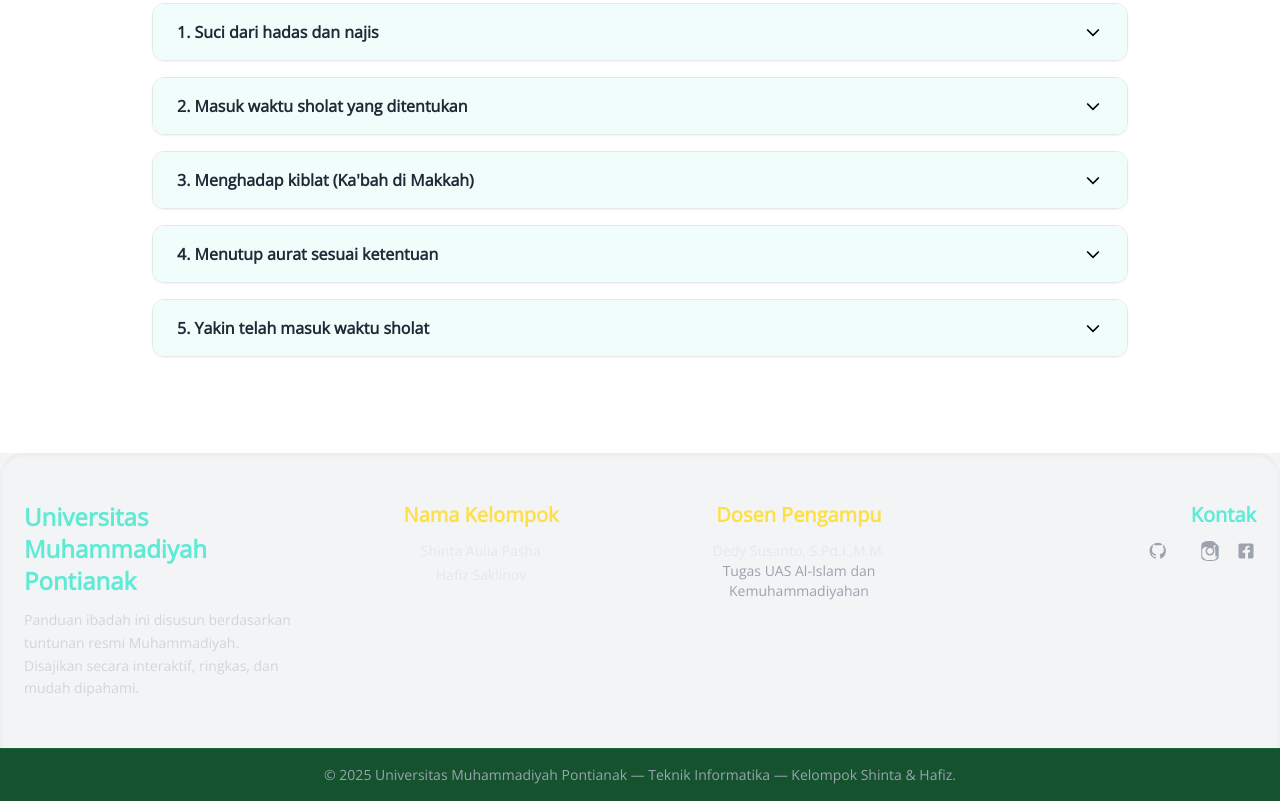
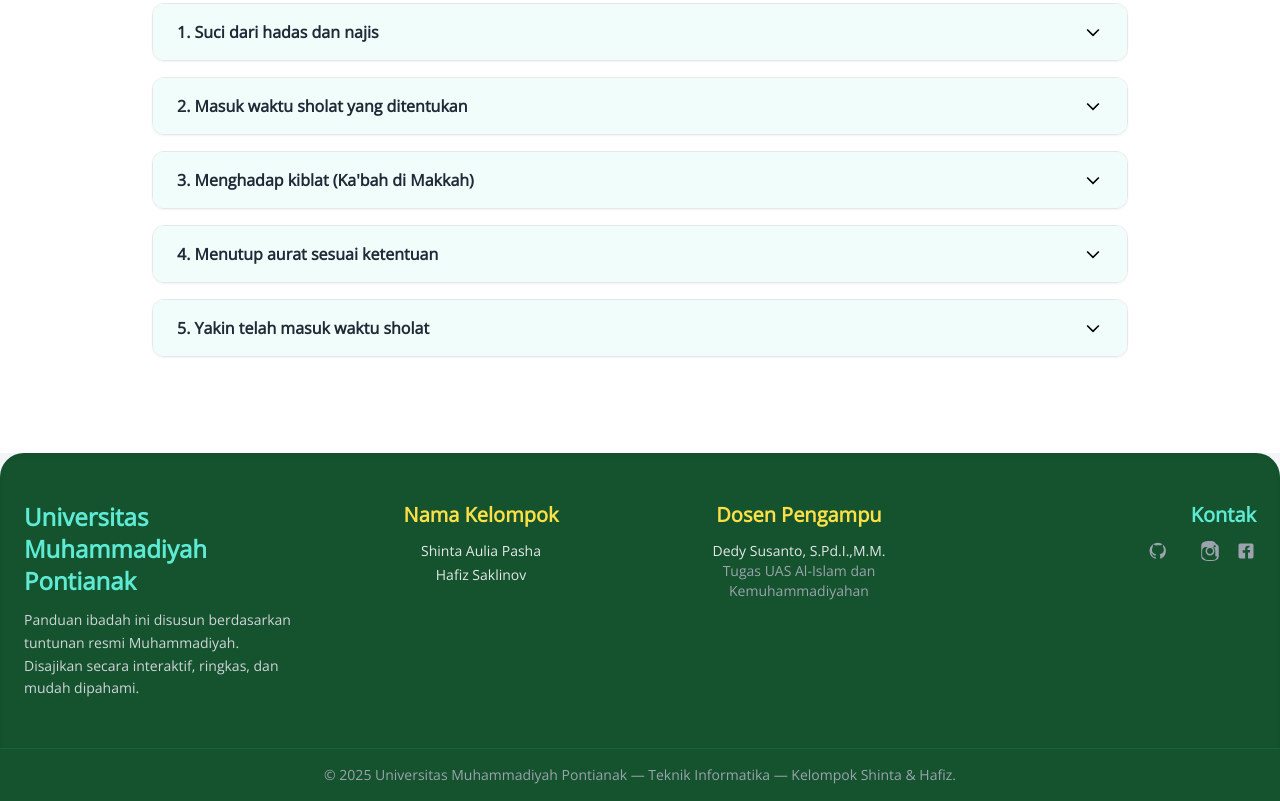
Before and after one commit to Cinta09-code/Panduan-Sholat, a website: page index.html in a window 1280 px wide. Shown: the part 1438-2239 px from the top of the page. Drawn offline with nearby package versions, Linux system fonts and the light colour scheme.

Commit message:
update-bg

```diff
--- a/index.html
+++ b/index.html
@@ -345,7 +345,7 @@
       ↑
     </button>
     <footer
-      class="bg-gradient-to-br from-green-900 to-green-950 text-white shadow-inner rounded-t-3xl"
+      class="bg-gradient-to-br from-green-900 to-green-950 bg-green-900 text-white shadow-inner rounded-t-3xl"
     >
       <div
         class="max-w-7xl mx-auto px-6 py-12 grid grid-cols-1 sm:grid-cols-2 lg:grid-cols-4 gap-10"
```
